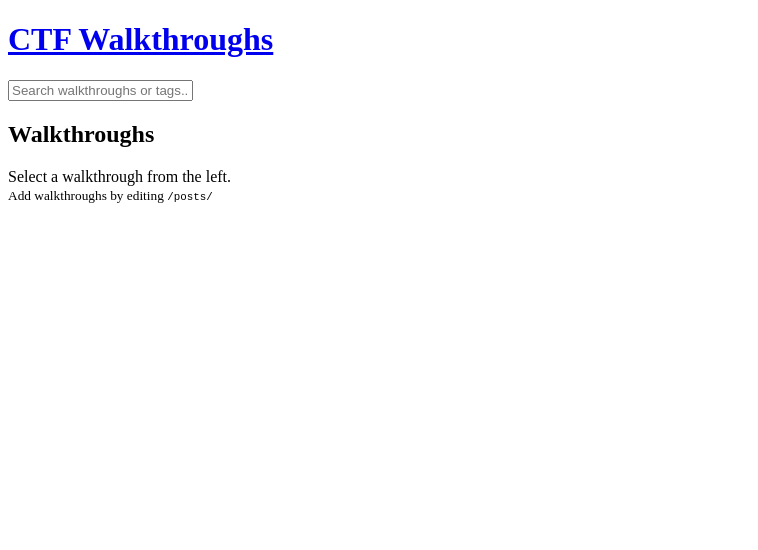
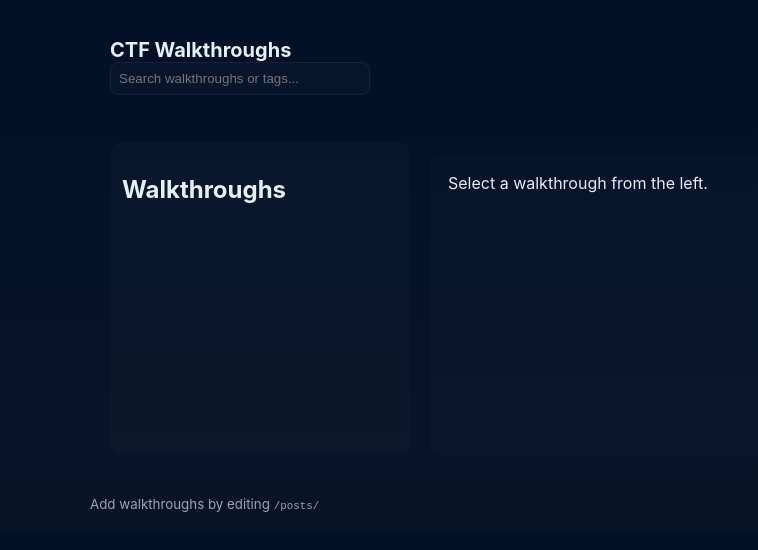
Before and after one commit to L3B0W5K1/ctf-walkthroughs, a plain HTML site: page index.html in a window 1280 px wide. Shown: the whole page, without its empty margins (0-758 px from the left). Drawn offline with nearby package versions, Linux system fonts and the light colour scheme; the site is published under a folder, as on GitHub Pages, so addresses that start at the root find nothing.

Commit message:
Update index.html

```diff
--- a/index.html
+++ b/index.html
@@ -4,14 +4,16 @@
 <meta charset="utf-8" />
 <meta name="viewport" content="width=device-width,initial-scale=1" />
 <title>CTF Walkthroughs</title>
-<link rel="stylesheet" href="/assets/style.css" />
+<!-- Use relative path so project-pages (username.github.io/repo/) find the file correctly -->
+<link rel="stylesheet" href="assets/style.css" />
 <!-- marked.js CDN for client-side Markdown parsing -->
 <script src="https://cdn.jsdelivr.net/npm/marked/marked.min.js"></script>
 </head>
 <body>
 <header class="site-header">
 <div class="container">
-<h1><a href="/">CTF Walkthroughs</a></h1>
+<!-- Title is NOT a link anymore -->
+<h1>CTF Walkthroughs</h1>
 <input id="search" placeholder="Search walkthroughs or tags..." />
 </div>
 </header>
@@ -37,6 +39,7 @@
 </footer>
 
 
-<script src="/assets/app.js"></script>
+<!-- Use relative path for script as well -->
+<script src="assets/app.js"></script>
 </body>
 </html>
```
